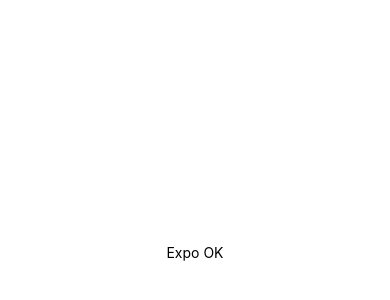
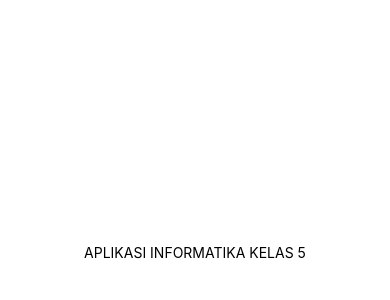
Before and after one commit to Loren-kul/IF-Kelas5, a React Native app in the folder mobile/: screen / in a window 390 px wide. Shown: the part 170-470 px from the top of the page. Built offline with nearby package versions, Linux system fonts and the light colour scheme.

Commit message:
Tes untuk expo go

```diff
--- a/mobile/App.tsx
+++ b/mobile/App.tsx
@@ -1,9 +1,9 @@
-import { Text, View } from "react-native";
+import { View, Text } from "react-native";
 
 export default function App() {
   return (
     <View style={{ flex: 1, justifyContent: "center", alignItems: "center" }}>
-      <Text>Expo OK</Text>
+      <Text>APLIKASI INFORMATIKA KELAS 5</Text>
     </View>
   );
 }
```
